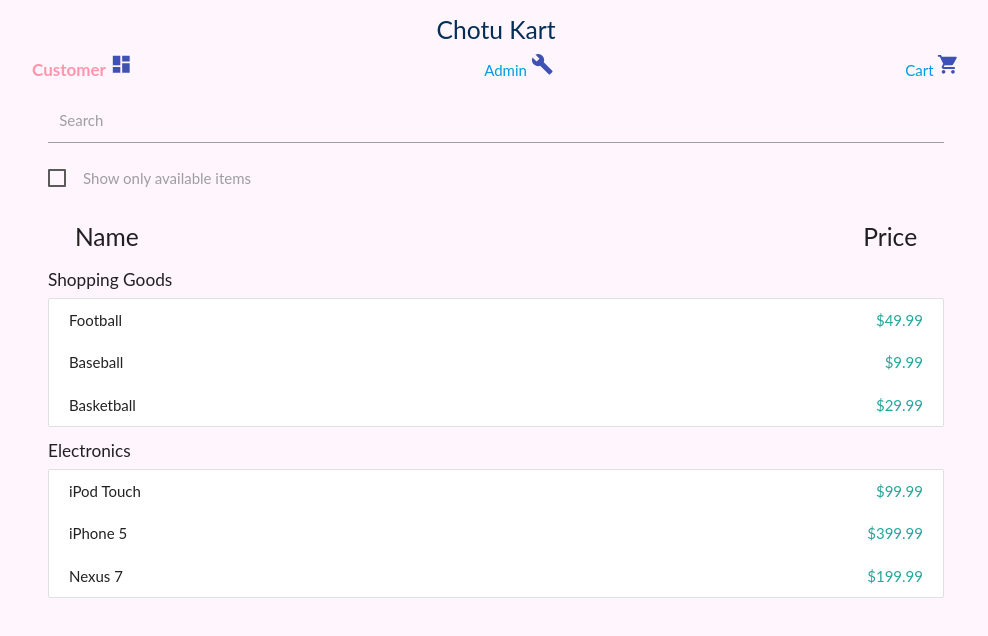
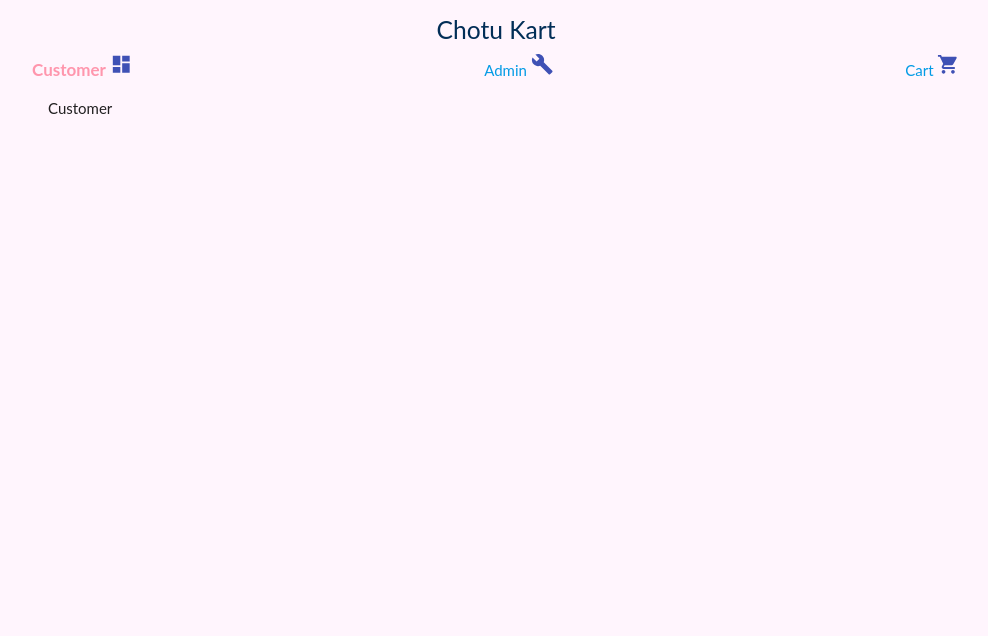
Before and after one commit to poornesh-pH/chotu-kart-react, a React (Create React App) app: page / in a window 1280 px wide. Shown: the top 636 px of the page, without its empty margins (144-1132 px from the left). Built offline with nearby package versions, Linux system fonts and the light colour scheme.

Commit message:
2 files modified, 1 added

```diff
--- /dev/null
+++ b/src/App.js
@@ -0,0 +1,53 @@
+import React, { Component } from 'react';
+import 'materialize-css/dist/css/materialize.min.css';
+import './style.css';
+import Admin from './Components/Admin';
+import Cart from './Components/Cart';
+import Customer from './Components/Customer';
+import Header from './Components/Header';
+
+import { products } from './json';
+
+export default class App extends Component {
+  constructor(props) {
+    super(props);
+    this.state = {
+      products,
+      isAvailable: false,
+      searchText: ''
+    };
+  }
+  render() {
+    console.log(this.props, 'router props');
+    const setValue = e => {
+      if (e && e.target.type == 'checkbox' && e.target.checked) {
+        this.setState({
+          isAvailable: true
+        });
+      } else if (e && e.target.type == 'checkbox' && !e.target.checked) {
+        this.setState({
+          isAvailable: false
+        });
+      } else this.setState({ [e.target.name]: e.target.value });
+    };
+
+    const searchFilter = () => {
+      return this.state.products.filter(product =>
+        product.name.toLowerCase().includes(this.state.searchText.toLowerCase())
+      );
+    };
+
+    const filteredArray = () => {
+      if (this.state.isAvailable) {
+        return searchFilter().filter(product => product.stocked);
+      } else return searchFilter();
+    };
+    return (
+      <div className="container">
+        <Admin />
+        <Cart />
+        <Customer />
+      </div>
+    );
+  }
+}
--- a/src/Components/Customer.js
+++ b/src/Components/Customer.js
@@ -16,34 +16,35 @@ export default class Customer extends Component {
     };
   }
   render() {
-    console.log(this.props, 'router props');
-    const setValue = e => {
-      if (e && e.target.type == 'checkbox' && e.target.checked) {
-        this.setState({
-          isAvailable: true
-        });
-      } else if (e && e.target.type == 'checkbox' && !e.target.checked) {
-        this.setState({
-          isAvailable: false
-        });
-      } else this.setState({ [e.target.name]: e.target.value });
-    };
+    // // console.log(this.props, 'router props');
+    // const setValue = e => {
+    //   if (e && e.target.type == 'checkbox' && e.target.checked) {
+    //     this.setState({
+    //       isAvailable: true
+    //     });
+    //   } else if (e && e.target.type == 'checkbox' && !e.target.checked) {
+    //     this.setState({
+    //       isAvailable: false
+    //     });
+    //   } else this.setState({ [e.target.name]: e.target.value });
+    // };
 
-    const searchFilter = () => {
-      return this.state.products.filter(product =>
-        product.name.toLowerCase().includes(this.state.searchText.toLowerCase())
-      );
-    };
+    // const searchFilter = () => {
+    //   return this.state.products.filter(product =>
+    //     product.name.toLowerCase().includes(this.state.searchText.toLowerCase())
+    //   );
+    // };
 
-    const filteredArray = () => {
-      if (this.state.isAvailable) {
-        return searchFilter().filter(product => product.stocked);
-      } else return searchFilter();
-    };
+    // const filteredArray = () => {
+    //   if (this.state.isAvailable) {
+    //     return searchFilter().filter(product => product.stocked);
+    //   } else return searchFilter();
+    // };
     return (
       <div className="container">
-        <Search setValue={setValue} />
-        <ProductList products={filteredArray()} />
+        {/* <Search setValue={setValue} /> */}
+        {/* <ProductList products={filteredArray()} /> */}
+        <p>Customer</p>
       </div>
     );
   }
--- a/src/Router/AppRouter.js
+++ b/src/Router/AppRouter.js
@@ -5,6 +5,7 @@ import Cart from './../Components/Cart';
 import Customer from './../Components/Customer';
 import Header from './../Components/Header';
 import Search from './../Components/Search';
+import App from './../App';
 
 export default function AppRouter() {
   return (
```
